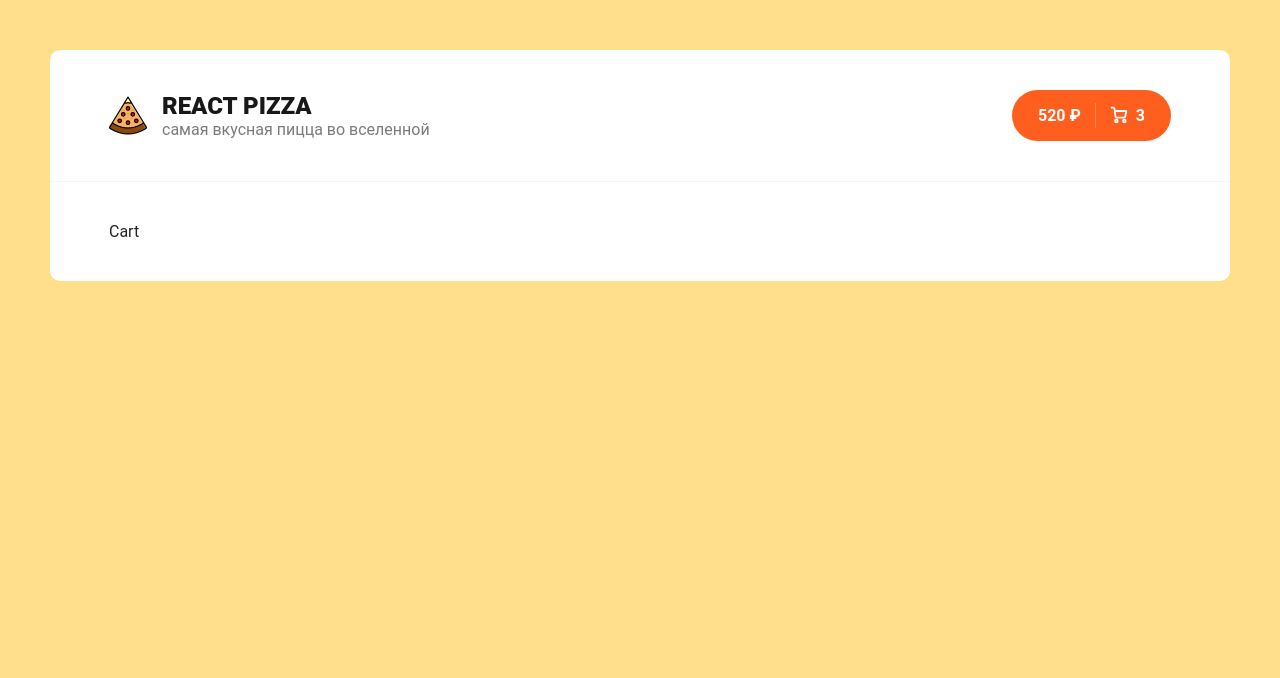
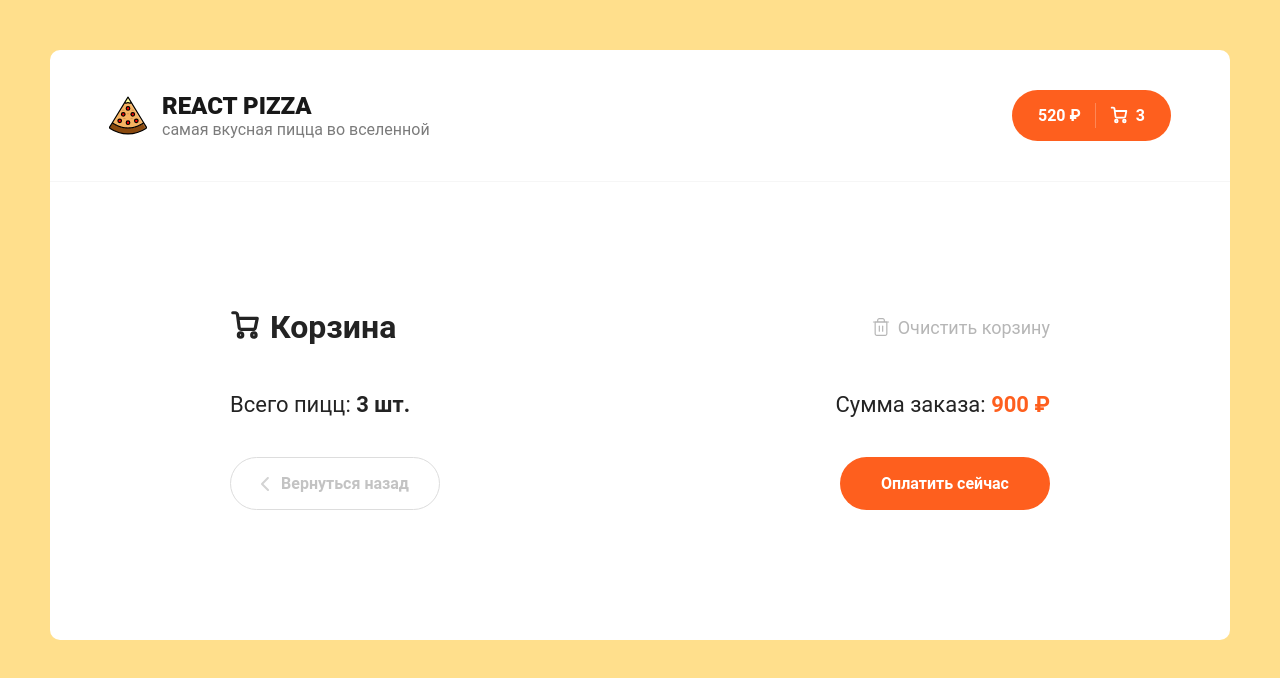
Before and after one commit to MariiaSimakova/pizza, a React (Vite) app: page /cart in a window 1280 px wide. Shown: the top 678 px of the page. Built offline with nearby package versions, Linux system fonts and the light colour scheme; a web font is replaced by a local one.

Commit message:
add cart page and navigation

```diff
--- a/src/App.tsx
+++ b/src/App.tsx
@@ -12,14 +12,12 @@
       <div className="wrapper">
         <Header />
         <div className="content">
-          <div className="container">
-            <Routes>
-              <Route path="/" element={<Home />} />
-              <Route path="/cart" element={<Cart />} />
+          <Routes>
+            <Route path="/" element={<Home />} />
+            <Route path="/cart" element={<Cart />} />
 
-              <Route path="*" element={<NotFound />} />
-            </Routes>
-          </div>
+            <Route path="*" element={<NotFound />} />
+          </Routes>
         </div>
       </div>
     </>
--- a/src/pages/Cart.jsx
+++ b/src/pages/Cart.jsx
@@ -1,5 +1,125 @@
+import { Link } from "react-router-dom";
+
 const Cart = () => {
-  return <div>Cart</div>;
+  return (
+    <div className="container container--cart">
+      <div className="cart">
+        <div className="cart__top">
+          <h2 className="content__title">
+            <svg
+              width="18"
+              height="18"
+              viewBox="0 0 18 18"
+              fill="none"
+              xmlns="http://www.w3.org/2000/svg"
+            >
+              <path
+                d="M6.33333 16.3333C7.06971 16.3333 7.66667 15.7364 7.66667 15C7.66667 14.2636 7.06971 13.6667 6.33333 13.6667C5.59695 13.6667 5 14.2636 5 15C5 15.7364 5.59695 16.3333 6.33333 16.3333Z"
+                stroke="white"
+                strokeWidth="1.8"
+                strokeLinecap="round"
+                strokeLinejoin="round"
+              />
+              <path
+                d="M14.3333 16.3333C15.0697 16.3333 15.6667 15.7364 15.6667 15C15.6667 14.2636 15.0697 13.6667 14.3333 13.6667C13.597 13.6667 13 14.2636 13 15C13 15.7364 13.597 16.3333 14.3333 16.3333Z"
+                stroke="white"
+                strokeWidth="1.8"
+                strokeLinecap="round"
+                strokeLinejoin="round"
+              />
+              <path
+                d="M4.78002 4.99999H16.3334L15.2134 10.5933C15.1524 10.9003 14.9854 11.176 14.7417 11.3722C14.4979 11.5684 14.1929 11.6727 13.88 11.6667H6.83335C6.50781 11.6694 6.1925 11.553 5.94689 11.3393C5.70128 11.1256 5.54233 10.8295 5.50002 10.5067L4.48669 2.82666C4.44466 2.50615 4.28764 2.21182 4.04482 1.99844C3.80201 1.78505 3.48994 1.66715 3.16669 1.66666H1.66669"
+                stroke="white"
+                strokeWidth="1.8"
+                strokeLinecap="round"
+                strokeLinejoin="round"
+              />
+            </svg>
+            Корзина
+          </h2>
+          <div className="cart__clear">
+            <svg
+              width="20"
+              height="20"
+              viewBox="0 0 20 20"
+              fill="none"
+              xmlns="http://www.w3.org/2000/svg"
+            >
+              <path
+                d="M2.5 5H4.16667H17.5"
+                stroke="#B6B6B6"
+                strokeWidth="1.2"
+                strokeLinecap="round"
+                strokeLinejoin="round"
+              />
+              <path
+                d="M6.66663 5.00001V3.33334C6.66663 2.89131 6.84222 2.46739 7.15478 2.15483C7.46734 1.84227 7.89127 1.66667 8.33329 1.66667H11.6666C12.1087 1.66667 12.5326 1.84227 12.8451 2.15483C13.1577 2.46739 13.3333 2.89131 13.3333 3.33334V5.00001M15.8333 5.00001V16.6667C15.8333 17.1087 15.6577 17.5326 15.3451 17.8452C15.0326 18.1577 14.6087 18.3333 14.1666 18.3333H5.83329C5.39127 18.3333 4.96734 18.1577 4.65478 17.8452C4.34222 17.5326 4.16663 17.1087 4.16663 16.6667V5.00001H15.8333Z"
+                stroke="#B6B6B6"
+                strokeWidth="1.2"
+                strokeLinecap="round"
+                strokeLinejoin="round"
+              />
+              <path
+                d="M8.33337 9.16667V14.1667"
+                stroke="#B6B6B6"
+                strokeWidth="1.2"
+                strokeLinecap="round"
+                strokeLinejoin="round"
+              />
+              <path
+                d="M11.6666 9.16667V14.1667"
+                stroke="#B6B6B6"
+                strokeWidth="1.2"
+                strokeLinecap="round"
+                strokeLinejoin="round"
+              />
+            </svg>
+            <span>Очистить корзину</span>
+          </div>
+        </div>
+        <div className="content__items">
+          {/* <% include components/cart-item.ejs %> <% include components/cart-item.ejs %> <%
+              include components/cart-item.ejs %> <% include components/cart-item.ejs %> */}
+        </div>
+        <div className="cart__bottom">
+          <div className="cart__bottom-details">
+            <span>
+              Всего пицц: <b>3 шт.</b>{" "}
+            </span>
+            <span>
+              Сумма заказа: <b>900 ₽</b>{" "}
+            </span>
+          </div>
+          <div className="cart__bottom-buttons">
+            <Link
+              to="/"
+              className="button button--outline button--add go-back-btn"
+            >
+              <svg
+                width="8"
+                height="14"
+                viewBox="0 0 8 14"
+                fill="none"
+                xmlns="http://www.w3.org/2000/svg"
+              >
+                <path
+                  d="M7 13L1 6.93015L6.86175 1"
+                  stroke="#D3D3D3"
+                  strokeWidth="1.5"
+                  strokeLinecap="round"
+                  strokeLinejoin="round"
+                />
+              </svg>
+              <span>Вернуться назад</span>
+            </Link>
+            <div className="button pay-btn">
+              <span>Оплатить сейчас</span>
+            </div>
+          </div>
+        </div>
+      </div>
+    </div>
+  );
 };
 
 export default Cart;
--- a/src/pages/Home.jsx
+++ b/src/pages/Home.jsx
@@ -16,10 +16,11 @@
         setItems(arr);
         setIsLoading(false);
       });
+    window.scrollTo(0, 0);
   }, []);
 
   return (
-    <>
+    <div className="container">
       <div className="content__top">
         <Categories />
         <Sort />
@@ -30,7 +31,7 @@
           ? [...new Array(6)].map((_, index) => <Skeleton key={index} />)
           : items.map((obj) => <PizzaBlock key={obj.id} {...obj} />)}
       </div>
-    </>
+    </div>
   );
 };
 
```
